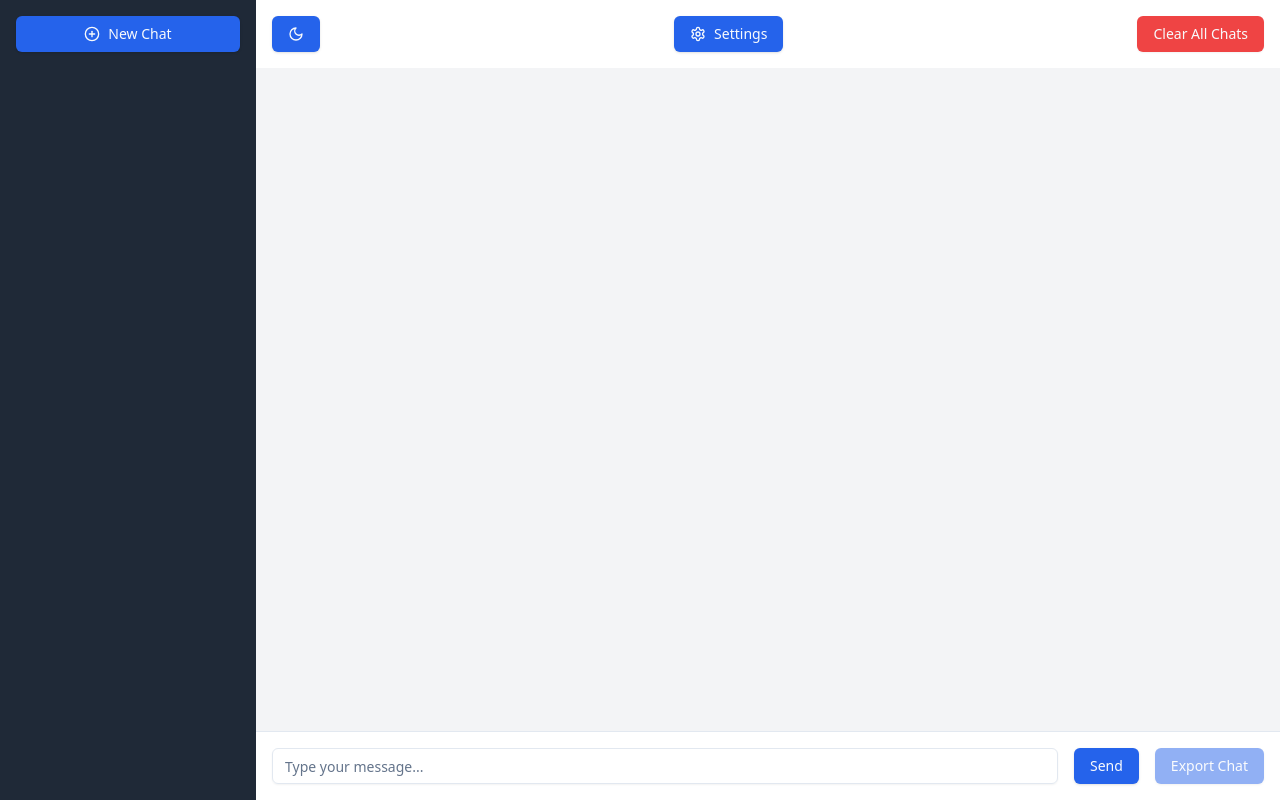
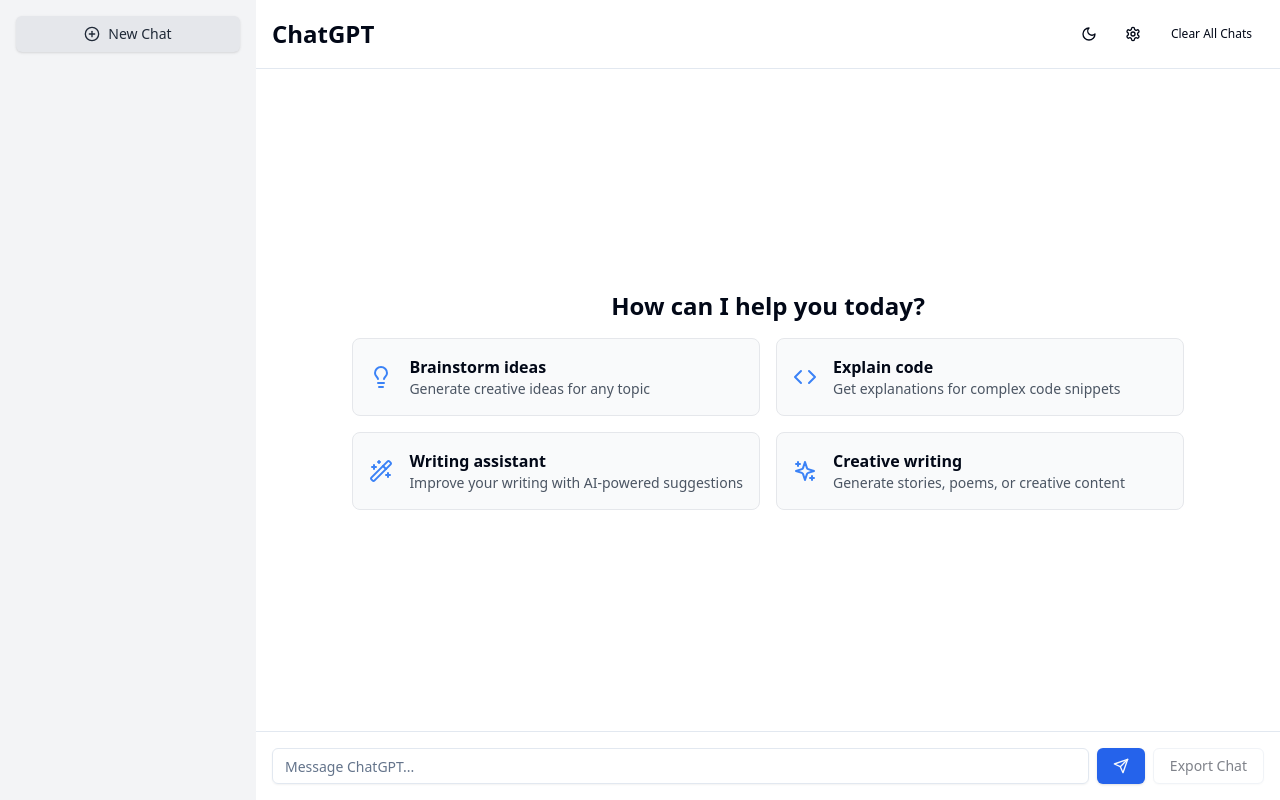
Before and after one commit to markokraemer/chatgpt-clone, a Next.js app: page / in a window 1280 px wide. Built offline with nearby package versions, Linux system fonts and the light colour scheme.

Commit message:
SOFTGEN MAGIC

```diff
--- a/src/components/ChatMessage.js
+++ b/src/components/ChatMessage.js
@@ -2,22 +2,22 @@
 import { motion } from "framer-motion";
 
 export default function ChatMessage({ message }) {
+  const isUser = message.role === 'user';
+
   return (
     <motion.div
       initial={{ opacity: 0, y: 20 }}
       animate={{ opacity: 1, y: 0 }}
       exit={{ opacity: 0, y: -20 }}
       transition={{ duration: 0.3 }}
-      className={`flex ${message.role === 'user' ? 'justify-end' : 'justify-start'} mb-4`}
+      className={`chat-message ${isUser ? 'user-message' : 'assistant-message'}`}
     >
-      <div className={`flex items-end space-x-2 ${message.role === 'user' ? 'flex-row-reverse' : 'flex-row'}`}>
-        <Avatar className="w-8 h-8">
-          <span className="sr-only">{message.role}</span>
-          {message.role === 'user' ? '👤' : '🤖'}
-        </Avatar>
-        <div className={`max-w-xs px-4 py-2 rounded-lg ${message.role === 'user' ? 'bg-blue-500 text-white' : 'bg-gray-200 text-gray-800 dark:bg-gray-700 dark:text-white'}`}>
-          {message.content}
-        </div>
+      <Avatar className="w-8 h-8">
+        <span className="sr-only">{message.role}</span>
+        {isUser ? '👤' : '🤖'}
+      </Avatar>
+      <div className="chat-message-content">
+        {message.content}
       </div>
     </motion.div>
   );
--- /dev/null
+++ b/src/components/PromptTemplates.js
@@ -0,0 +1,44 @@
+import { Lightbulb, Code, Wand2, Sparkles } from 'lucide-react';
+
+const templates = [
+  {
+    icon: <Lightbulb />,
+    title: "Brainstorm ideas",
+    description: "Generate creative ideas for any topic"
+  },
+  {
+    icon: <Code />,
+    title: "Explain code",
+    description: "Get explanations for complex code snippets"
+  },
+  {
+    icon: <Wand2 />,
+    title: "Writing assistant",
+    description: "Improve your writing with AI-powered suggestions"
+  },
+  {
+    icon: <Sparkles />,
+    title: "Creative writing",
+    description: "Generate stories, poems, or creative content"
+  }
+];
+
+export default function PromptTemplates({ onSelectTemplate }) {
+  return (
+    <div className="grid grid-cols-1 md:grid-cols-2 gap-4 max-w-4xl mx-auto">
+      {templates.map((template, index) => (
+        <div
+          key={index}
+          className="prompt-template flex items-center space-x-4"
+          onClick={() => onSelectTemplate(template.title)}
+        >
+          <div className="text-blue-500">{template.icon}</div>
+          <div>
+            <h3 className="font-semibold">{template.title}</h3>
+            <p className="text-sm text-gray-600">{template.description}</p>
+          </div>
+        </div>
+      ))}
+    </div>
+  );
+}
--- a/src/components/Sidebar.js
+++ b/src/components/Sidebar.js
@@ -25,9 +25,9 @@
       initial={{ x: -300 }}
       animate={{ x: 0 }}
       transition={{ duration: 0.5 }}
-      className="w-full md:w-64 h-auto md:h-screen bg-gray-800 text-white p-4 flex flex-col"
+      className="w-full md:w-64 h-auto md:h-screen bg-gray-100 text-gray-800 p-4 flex flex-col"
     >
-      <Button onClick={handleNewChat} className="mb-4 w-full">
+      <Button onClick={handleNewChat} className="mb-4 w-full bg-gray-200 text-gray-800 hover:bg-gray-300">
         <PlusCircle className="mr-2 h-4 w-4" /> New Chat
       </Button>
       <ScrollArea className="flex-grow">
@@ -52,7 +52,7 @@
               <Button
                 onClick={() => onSelectChat(chatId)}
                 variant={currentChatId === chatId ? "secondary" : "ghost"}
-                className="flex-grow justify-start"
+                className="flex-grow justify-start text-left px-3 py-2 rounded-md hover:bg-gray-200 transition-colors duration-200"
               >
                 <MessageSquare className="mr-2 h-4 w-4" />
                 {chat.name}
--- a/src/pages/index.js
+++ b/src/pages/index.js
@@ -4,7 +4,8 @@
 import { Input } from "@/components/ui/input";
 import ChatMessage from '@/components/ChatMessage';
 import Sidebar from '@/components/Sidebar';
-import { Loader2, Sun, Moon, Settings, Edit2 } from "lucide-react";
+import PromptTemplates from '@/components/PromptTemplates';
+import { Loader2, Sun, Moon, Settings, Send } from "lucide-react";
 import { useToast } from "@/components/ui/use-toast";
 import { AlertDialog, AlertDialogAction, AlertDialogCancel, AlertDialogContent, AlertDialogDescription, AlertDialogFooter, AlertDialogHeader, AlertDialogTitle, AlertDialogTrigger } from "@/components/ui/alert-dialog";
 import { motion, AnimatePresence } from "framer-motion";
@@ -149,9 +150,13 @@
     });
   };
 
+  const handleSelectTemplate = (template) => {
+    handleSubmit({ preventDefault: () => {} }, { prompt: template });
+  };
+
   return (
     <ErrorBoundary FallbackComponent={ErrorFallback}>
-      <div className="flex flex-col md:flex-row h-screen bg-gray-100 dark:bg-gray-900">
+      <div className="flex flex-col md:flex-row h-screen bg-white dark:bg-gray-900">
         <Sidebar
           onNewChat={handleNewChat}
           onSelectChat={handleSelectChat}
@@ -163,16 +168,18 @@
           setEditingChatName={setEditingChatName}
         />
         <div className="flex-1 flex flex-col">
-          <div className="flex justify-between items-center p-4 bg-white dark:bg-gray-800">
-            <Button onClick={() => setTheme(theme === 'dark' ? 'light' : 'dark')}>
+          <div className="flex justify-between items-center p-4 bg-white dark:bg-gray-800 border-b">
+            <h1 className="text-2xl font-bold">ChatGPT</h1>
+            <div className="flex items-center space-x-2">
+              <Button onClick={() => setTheme(theme === 'dark' ? 'light' : 'dark')} variant="ghost" size="icon">
                 {theme === 'dark' ? <Sun className="h-4 w-4" /> : <Moon className="h-4 w-4" />}
               </Button>
-            <Button onClick={() => setShowSettings(true)}>
-              <Settings className="h-4 w-4 mr-2" /> Settings
+              <Button onClick={() => setShowSettings(true)} variant="ghost" size="icon">
+                <Settings className="h-4 w-4" />
               </Button>
               <AlertDialog>
                 <AlertDialogTrigger asChild>
-                <Button variant="destructive">Clear All Chats</Button>
+                  <Button variant="ghost" size="sm">Clear All Chats</Button>
                 </AlertDialogTrigger>
                 <AlertDialogContent>
                   <AlertDialogHeader>
@@ -188,10 +195,16 @@
                 </AlertDialogContent>
               </AlertDialog>
             </div>
+          </div>
           <div className="flex-1 overflow-y-auto p-4 space-y-4">
             {isLoading ? (
               <div className="flex justify-center items-center h-full">
                 <Loader2 className="h-8 w-8 animate-spin" />
+              </div>
+            ) : messages.length === 0 ? (
+              <div className="flex flex-col items-center justify-center h-full">
+                <h2 className="text-2xl font-bold mb-4">How can I help you today?</h2>
+                <PromptTemplates onSelectTemplate={handleSelectTemplate} />
               </div>
             ) : (
               <AnimatePresence>
@@ -207,15 +220,17 @@
             )}
           </div>
           <form onSubmit={handleSubmit} className="p-4 border-t bg-white dark:bg-gray-800">
-            <div className="flex space-x-4">
+            <div className="flex items-center space-x-2">
               <Input
                 value={input}
                 onChange={handleInputChange}
-                placeholder="Type your message..."
+                placeholder="Message ChatGPT..."
                 className="flex-1"
               />
-              <Button type="submit" disabled={isChatLoading}>Send</Button>
-              <Button onClick={handleExportChat} disabled={!currentChatId || messages.length === 0}>
+              <Button type="submit" disabled={isChatLoading}>
+                <Send className="h-4 w-4" />
+              </Button>
+              <Button onClick={handleExportChat} disabled={!currentChatId || messages.length === 0} variant="outline">
                 Export Chat
               </Button>
             </div>
--- a/src/styles/globals.css
+++ b/src/styles/globals.css
@@ -72,10 +72,10 @@
   }
   body {
     @apply bg-background text-foreground;
+    font-feature-settings: "rlig" 1, "calt" 1;
   }
 }
 
-/* Custom styles for the chat interface */
 .chat-container {
   @apply flex flex-col h-screen;
 }
@@ -88,20 +88,18 @@
   @apply p-4 border-t bg-white dark:bg-gray-800;
 }
 
-/* Sidebar styles */
 .sidebar {
-  @apply w-64 h-screen bg-gray-800 text-white p-4 flex flex-col;
+  @apply w-64 h-screen bg-gray-100 text-gray-800 p-4 flex flex-col;
 }
 
 .sidebar-button {
-  @apply w-full justify-start mb-2;
+  @apply w-full justify-start mb-2 text-left px-3 py-2 rounded-md hover:bg-gray-200 transition-colors duration-200;
 }
 
 .sidebar-scroll {
-  @apply flex-grow;
+  @apply flex-grow overflow-y-auto;
 }
 
-/* Responsive styles */
 @media (max-width: 640px) {
   .sidebar {
     @apply w-full h-auto;
@@ -112,16 +110,14 @@
   }
 }
 
-/* Dark mode styles */
 .dark .chat-input {
   @apply bg-gray-800 border-gray-700;
 }
 
 .dark .sidebar {
-  @apply bg-gray-900;
+  @apply bg-gray-900 text-gray-200;
 }
 
-/* Animations */
 @keyframes fadeIn {
   from { opacity: 0; }
   to { opacity: 1; }
@@ -131,9 +127,28 @@
   animation: fadeIn 0.3s ease-in-out;
 }
 
-/* Transitions */
 .transition-all {
   transition-property: all;
   transition-timing-function: cubic-bezier(0.4, 0, 0.2, 1);
   transition-duration: 150ms;
 }
+
+.prompt-template {
+  @apply bg-gray-50 border border-gray-200 rounded-lg p-4 hover:bg-gray-100 transition-colors duration-200 cursor-pointer;
+}
+
+.chat-message {
+  @apply flex items-start space-x-4 animate-fade-in;
+}
+
+.chat-message-content {
+  @apply bg-white dark:bg-gray-800 rounded-lg p-4 shadow-sm max-w-3xl;
+}
+
+.user-message .chat-message-content {
+  @apply bg-blue-500 text-white;
+}
+
+.assistant-message .chat-message-content {
+  @apply bg-gray-100 dark:bg-gray-700;
+}
```
Also changed, not shown: 1 other file (tests, documents, lock files or other folders). Lines whose indentation alone changed are shown as unchanged.
